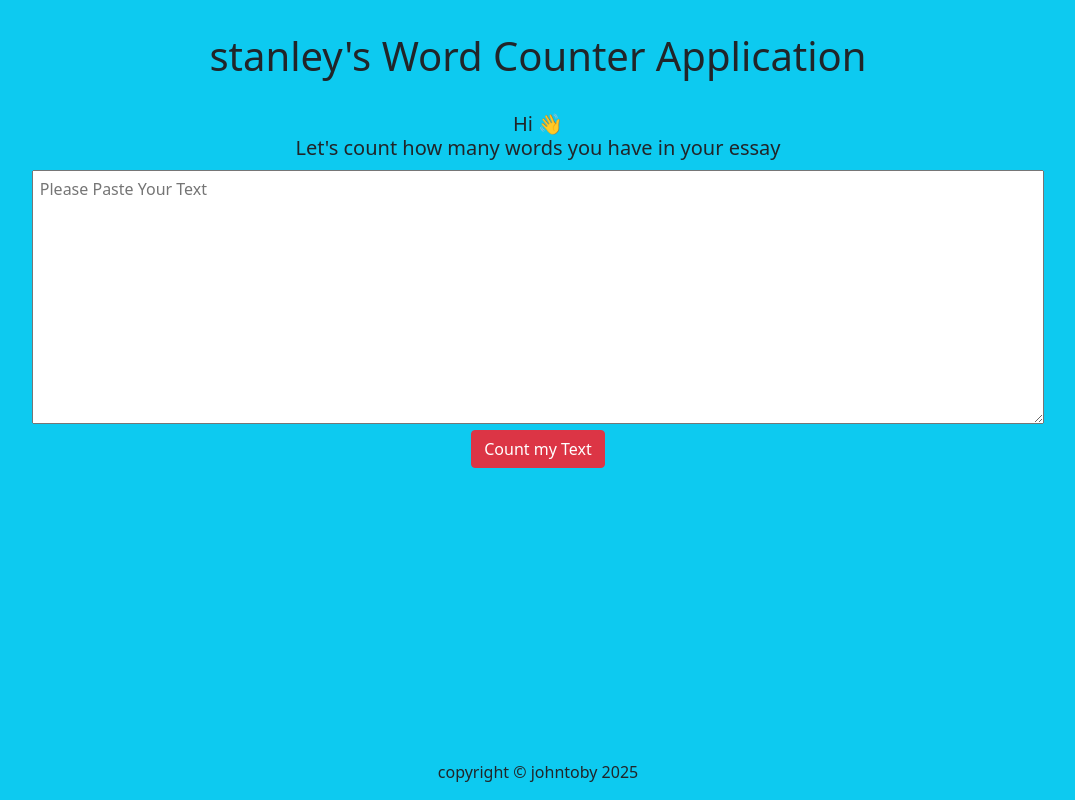
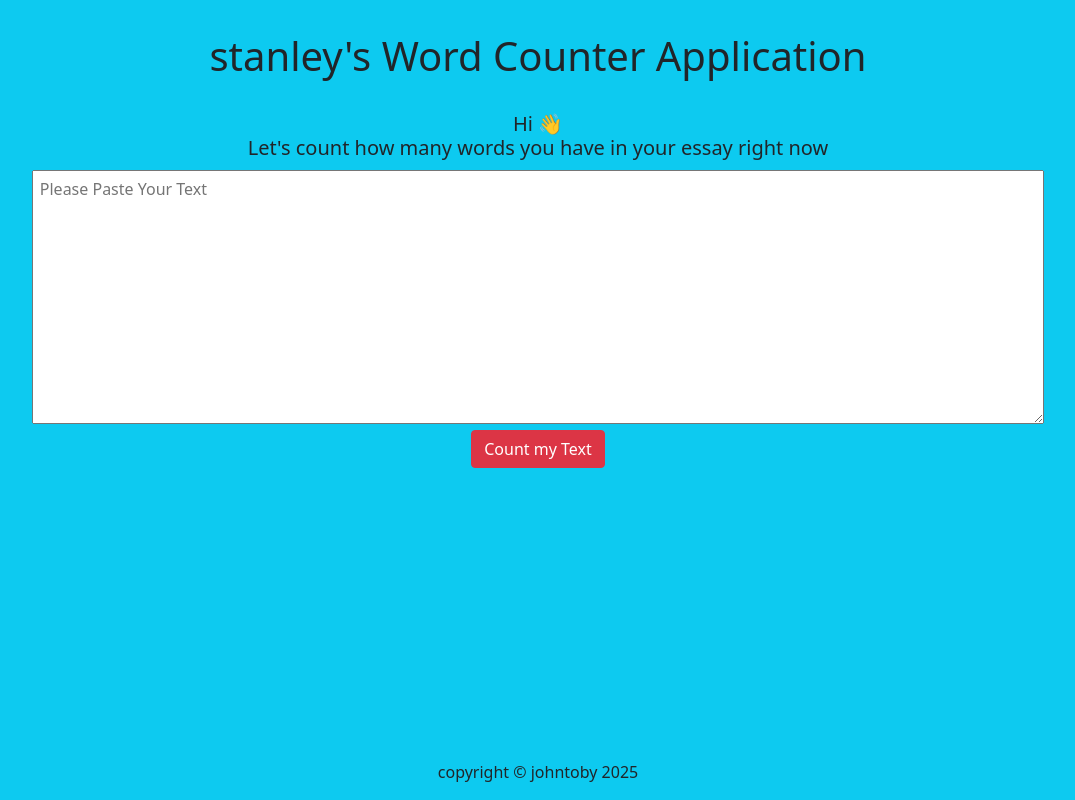
Before and after one commit to Stanleyobazee/mentor-techies-github-actions-project, a plain HTML site: page index.html in a window 1280 px wide. Shown: the whole page, without its empty margins (102-1177 px from the left). Drawn offline with nearby package versions, Linux system fonts and the light colour scheme.

Commit message:
Update index.html, add words

```diff
--- a/index.html
+++ b/index.html
@@ -23,7 +23,7 @@
       <h1>stanley's Word Counter Application</h1>
       <h5>
         Hi 👋 <br />
-        Let's count how many words you have in your essay
+        Let's count how many words you have in your essay right now
       </h5>
       <div class="counter-box">
         <textarea
```
